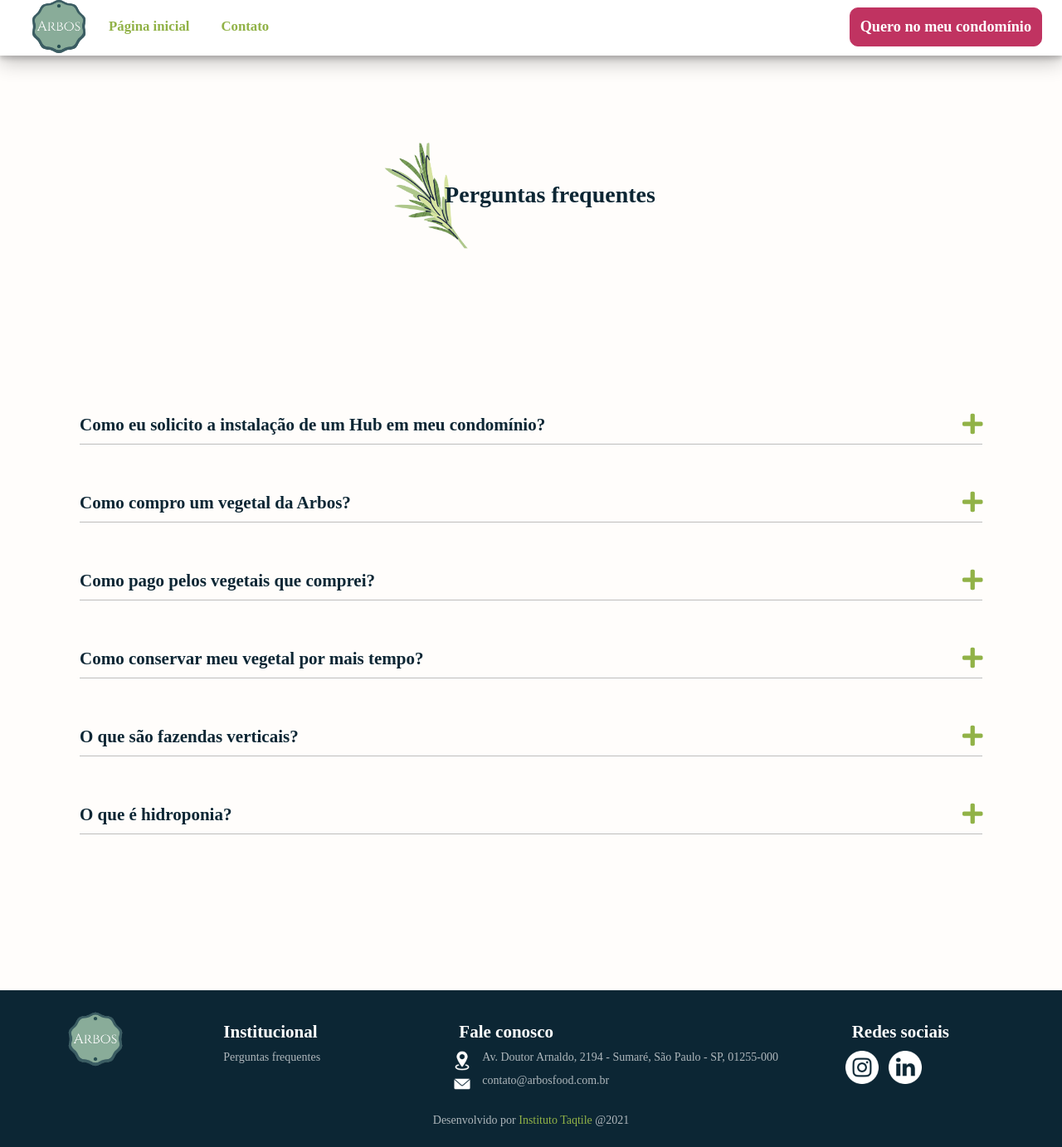
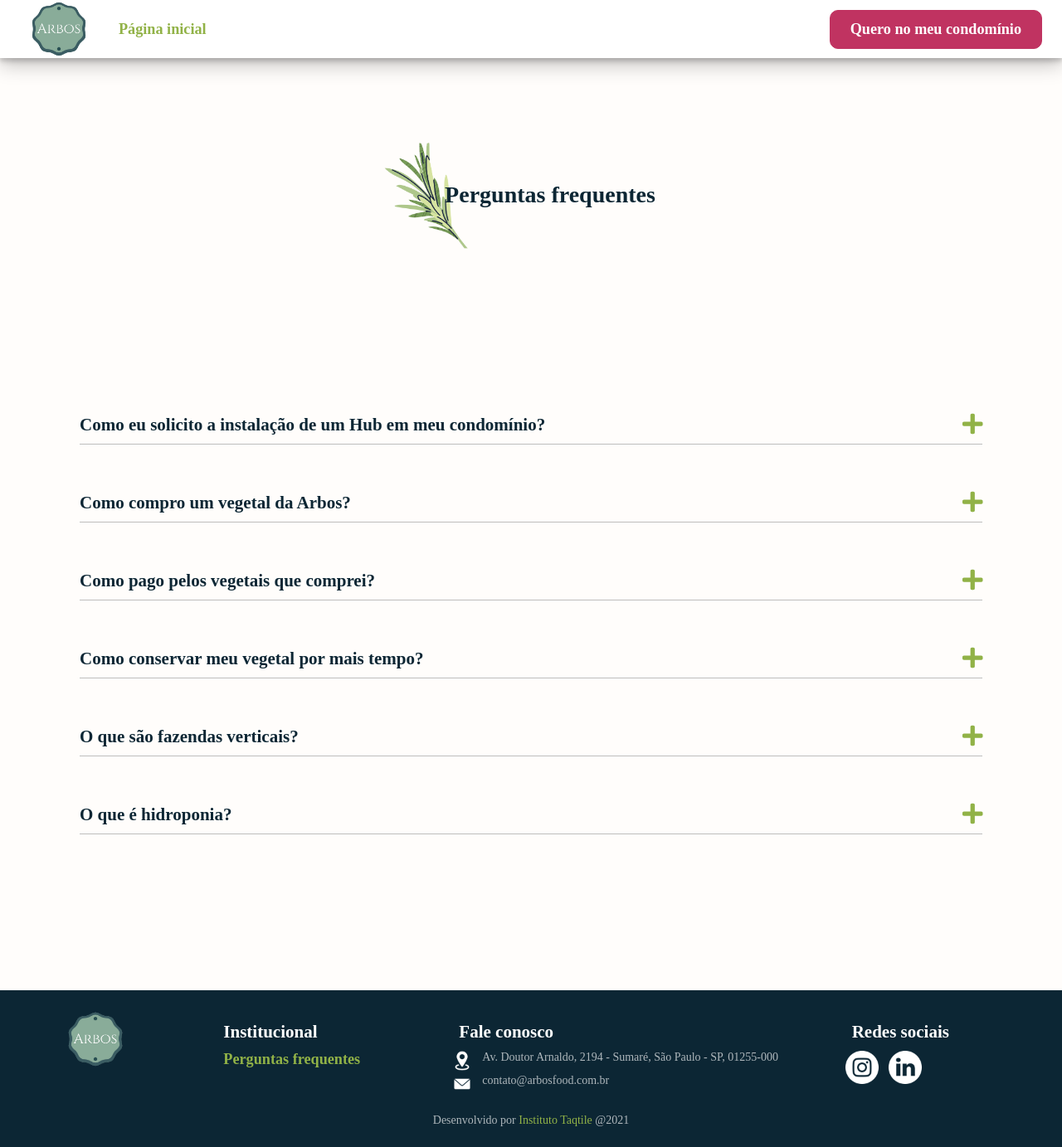
Before and after one commit to leopalamim/arbos-website, a Next.js app: page /perguntas-frequentes in a window 1280 px wide. Shown: the whole page at 83% size. Built offline with nearby package versions, Linux system fonts and the light colour scheme; a web font is replaced by a local one.

Commit message:
fix: typography

```diff
--- a/src/app/modules/app/routes.tsx
+++ b/src/app/modules/app/routes.tsx
@@ -1,5 +1,4 @@
 export const Routes = {
-  Contact: '/contact',
   Home: '/',
   Faq: '/perguntas-frequentes',
 }
--- a/src/atomic/atm.button/button.component.style.ts
+++ b/src/atomic/atm.button/button.component.style.ts
@@ -52,7 +52,7 @@ export const ButtonWrapperStyled = styled.button<ButtonWrapperStyledProps>`
   font-family: ${FontFamily.Primary};
   cursor: pointer;
   display: inline-block;
-  padding: ${Spacing.Small};
+  padding: ${Spacing.Small} ${Spacing.Large};
   text-decoration: none;
   text-align: center;
 
@@ -92,7 +92,6 @@ export const ButtonWrapperStyled = styled.button<ButtonWrapperStyledProps>`
     props.kind === 'link' &&
     `
     font-weight: ${FontWeight.Regular};
-    font-size: ${FontSize.XSmall};
     `}
 `
 
--- a/src/atomic/atm.image/image-obj.component.tsx
+++ b/src/atomic/atm.image/image-obj.component.tsx
@@ -16,6 +16,6 @@ export const ImageObj = {
   NoChemicalIcon: () => <Image src={noChemicalIcon} alt={'Sem químicos'} width={'50px'} height={'50px'} />,
   WorldIcon: () => <Image src={worldIcon} alt={'Planeta'} width={'50px'} height={'50px'} />,
   Leaf: () => <Image src={leaf} alt={'Folha'} width={'106px'} height={'150px'} />,
-  Lettuce: () => <Image src={lettuce} alt={'Alface'} width={'100px'} height={'100px'} />,
+  Lettuce: () => <Image src={lettuce} alt={'Alface'} width={'300px'} height={'300px'} />,
   LogoArbos: () => <Image src={logoArbos} alt={'Logo da Arbos'} width={'70px'} height={'70px'} />,
 }
--- a/src/atomic/atm.typography/typography.ts
+++ b/src/atomic/atm.typography/typography.ts
@@ -136,19 +136,7 @@ export const BodySecondary = styled.p`
 export const ErrorMessage = styled(BodySecondary)`
   color: ${Color.Alert};
 `
-export const BodyLink = styled.p`
-  font-family: ${FontFamily.Secondary};
-  font-size: ${FontSize.Small};
-  font-weight: ${FontWeight.Regular};
-  color: ${Color.Primary};
-  margin: ${Spacing.Medium} ${Spacing.Small} ${Spacing.Small} ${Spacing.Small};
-  cursor: pointer;
-  transition: 0.5s;
 
-  &:hover {
-    transform: scale(1.1);
-  }
-`
 export const Label = styled.label`
   font-family: ${FontFamily.Secondary};
   font-size: ${FontSize.XSmall};
--- a/src/atomic/org.footer/footer.component.tsx
+++ b/src/atomic/org.footer/footer.component.tsx
@@ -8,6 +8,7 @@ import { Grid } from "atomic/obj.grid/grid";
 import { Row, Col } from "react-flexbox-grid/dist/react-flexbox-grid";
 import { ExternalLinks } from "app/modules/app/external-links";
 import { Routes } from "@app/modules/app/routes";
+import { Button } from "@atomic/atm.button";
 
 export const Footer: React.FC = () => {
   return (
@@ -19,9 +20,9 @@ export const Footer: React.FC = () => {
           </Col>
           <Col xs={12} sm={12} md={3}>
             <H3>Institucional</H3>
-            <LinkStyled href={Routes.Faq}>
-              <BodySecondary as={"a"}>Perguntas frequentes</BodySecondary>
-            </LinkStyled>
+            <Button variant={'link'} href={Routes.Faq}>
+              Perguntas frequentes
+            </Button>
           </Col>
           <Col xs={12} sm={12} md={5}>
             <H3>Fale conosco</H3>
--- a/src/atomic/org.header/header.component.style.ts
+++ b/src/atomic/org.header/header.component.style.ts
@@ -1,20 +1,16 @@
 import styled from 'styled-components'
-import { Color, ZIndex, Spacing, Breakpoint, Shadow, HeaderMenuHeight } from 'atomic/obj.constants/constants'
+import { Color, ZIndex, Spacing, Breakpoint, Shadow } from 'atomic/obj.constants/constants'
 
 export const HeaderMenu = styled.div`
   display: flex;
   flex-direction: column;
   justify-content: center;
   z-index: ${ZIndex.First};
-  height: ${HeaderMenuHeight};
+  height: 70px;
   & img {
-    height: 40px;
+    height: 60px;
   }
 `
-
-interface MenuProps {
-  height: number
-}
 
 export const HeaderMenuWrapper = styled.div`
   position: fixed;
@@ -25,11 +21,7 @@ export const HeaderMenuWrapper = styled.div`
   padding: 0 ${Spacing.Large};
   background-color: ${Color.White};
   box-shadow: ${Shadow};
-  height: 64px;
-  &: hover {
-    height: ${(props: MenuProps) => props.height}px;
-  }
-  transition: 0.2s;
+  height: 70px;
   overflow: hidden;
 
   @media (max-width: ${Breakpoint.Desktop}) {
--- a/src/atomic/org.header/header.component.tsx
+++ b/src/atomic/org.header/header.component.tsx
@@ -1,52 +1,45 @@
-import React from 'react'
-import { ImageObj } from 'atomic/atm.image/image-obj.component'
-import { HeaderMenu, HeaderMenuWrapper } from 'atomic/org.header/header.component.style'
-import { Hbox } from '@atomic/obj.hbox/hbox.component'
-import { useRouter } from 'next/router'
-import { Button } from '@atomic/atm.button'
-import { useRef } from 'react'
-import { useState } from 'react'
+import React from "react";
+import { ImageObj } from "atomic/atm.image/image-obj.component";
+import { HeaderMenu, HeaderMenuWrapper } from "atomic/org.header/header.component.style";
+import { Hbox } from "@atomic/obj.hbox/hbox.component";
+import { useRouter } from "next/router";
+import { Button } from "@atomic/atm.button";
+import { useRef } from "react";
+import { useState } from "react";
+import { Routes } from "@app/modules/app/routes";
 
 export const Header: React.FC = () => {
-  const [menuHeight, setMenuHeight] = useState()
-  const router = useRouter()
+  const [menuHeight, setMenuHeight] = useState();
+  const router = useRouter();
   const handleRoute = (route: string) => {
-    router.push(route)
-  }
+    router.push(route);
+  };
 
-  const reference = useRef(null)
+  const reference = useRef(null);
 
   const handleMenuHeight = () => {
-    setMenuHeight(reference.current.scrollHeight)
-  }
+    setMenuHeight(reference.current.scrollHeight);
+  };
 
   return (
-    <HeaderMenuWrapper ref={reference} onMouseOver={handleMenuHeight} height={menuHeight}>
+    <HeaderMenuWrapper ref={reference} onMouseOver={handleMenuHeight}>
       <HeaderMenu>
         <Hbox>
           <Hbox.Separator />
-          <Hbox.Item noGrow={true} vAlign={'center'}>
+          <Hbox.Item noGrow={true} vAlign={"center"}>
             <ImageObj.LogoArbos />
           </Hbox.Item>
           <Hbox.Separator />
-          <Hbox.Item noGrow={true} vAlign={'center'}>
-            <Button kind={'link'}>
+          <Hbox.Item noGrow={true} vAlign={"center"}>
+            <Button kind={"link"} href={Routes.Home}>
               Página inicial
             </Button>
           </Hbox.Item>
-          <Hbox.Separator />
-          <Hbox.Item noGrow={true} vAlign={'center'}>
-            <Button kind={'link'}>
-              Contato
-            </Button>
-          </Hbox.Item>
-          <Hbox.Item vAlign={'center'} hAlign={'flex-end'}>
-            <Button kind={'callToAction'}>
-              Quero no meu condomínio
-            </Button>
+          <Hbox.Item vAlign={"center"} hAlign={"flex-end"}>
+            <Button kind={"callToAction"}>Quero no meu condomínio</Button>
           </Hbox.Item>
         </Hbox>
       </HeaderMenu>
     </HeaderMenuWrapper>
-  )
-}
+  );
+};
--- a/src/pages/perguntas-frequentes.tsx
+++ b/src/pages/perguntas-frequentes.tsx
@@ -6,8 +6,8 @@ const FaqPage: React.FC = () => {
   return (
     <>
       <Head>
-        <title>Perguntas frequentes - Poli Angels</title>
-        <meta name={'description'} content={'Perguntas frequentes realizadas para a Poli Angels.'}></meta>
+        <title>Perguntas frequentes - Arbos</title>
+        <meta name={'description'} content={'Perguntas frequentes realizadas para a Arbos.'}></meta>
       </Head>
       <PageHeading title={'Perguntas frequentes'} />
       <FaqSection />
```
Also changed, not shown: src/pages/contato.tsx (deleted).
